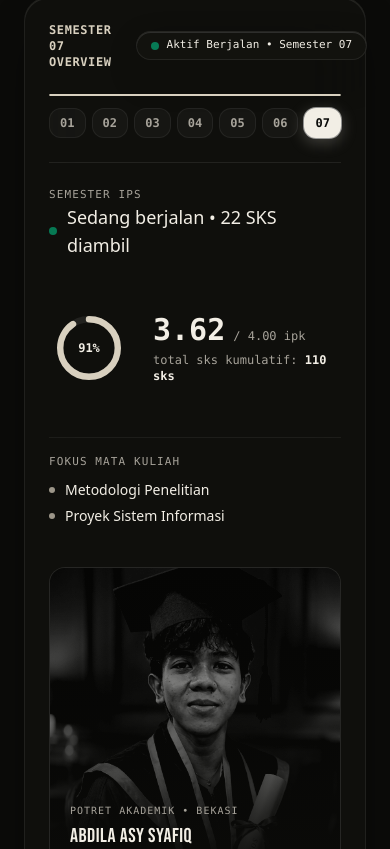
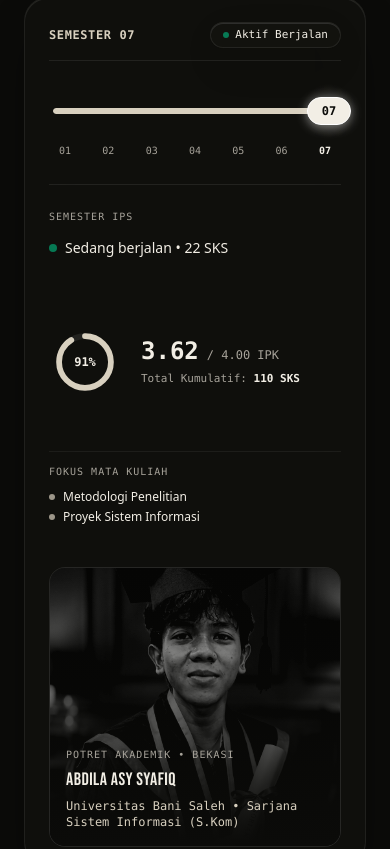
Before and after one commit to dilcuyy/Portfolio-Abdila, a React (Vite) app: page / in a window 390 px wide. Shown: the part 2675-3524 px from the top of the page. Built offline with nearby package versions, Linux system fonts and the light colour scheme.

Commit message:
feat(education): implement smooth touch slider with trailing white aura and zero mobile text wrap

```diff
--- a/src/components/Education.jsx
+++ b/src/components/Education.jsx
@@ -46,11 +46,17 @@ function useCountUp(targetVal, isVisible) {
 export default function Education() {
   const sectionRef = useRef(null);
   const photoCardRef = useRef(null);
+  const sliderTrackRef = useRef(null);
+  const isDragging = useRef(false);
+  const lastTouchX = useRef(0);
+
   const semesters = portfolioData.education.semesters || [];
 
   const [activeSmtIndex, setActiveSmtIndex] = useState(semesters.length - 1);
-  const [hoveredSmtIndex, setHoveredSmtIndex] = useState(null);
   const [isInView, setIsInView] = useState(false);
+  const [dragPercent, setDragPercent] = useState(null);
+  const [dragDirection, setDragDirection] = useState('none'); // 'left' | 'right' | 'none'
+  const [isSliding, setIsSliding] = useState(false);
 
   const activeSmt = useMemo(
     () => semesters[activeSmtIndex] || semesters[semesters.length - 1],
@@ -79,7 +85,7 @@ export default function Education() {
     return () => observer.disconnect();
   }, []);
 
-  // Parallax effect on photo card without useState (direct DOM mutation)
+  // Subtle parallax effect on photo card without useState
   useEffect(() => {
     if (window.matchMedia('(prefers-reduced-motion: reduce)').matches) return;
 
@@ -90,7 +96,7 @@ export default function Education() {
 
       if (rect.top < windowHeight && rect.bottom > 0) {
         const scrolledRatio = (windowHeight - rect.top) / (windowHeight + rect.height);
-        const parallaxY = (scrolledRatio - 0.5) * 40; // max 20px translation
+        const parallaxY = (scrolledRatio - 0.5) * 30;
         photoCardRef.current.style.transform = `translate3d(0, ${parallaxY}px, 0)`;
       }
     };
@@ -123,6 +129,59 @@ export default function Education() {
     return () => ctx.revert();
   }, []);
 
+  // Mobile Smooth Aura Slider Drag Handlers
+  const handleSliderStart = (clientX) => {
+    isDragging.current = true;
+    lastTouchX.current = clientX;
+    setIsSliding(true);
+    updateSliderPosition(clientX);
+  };
+
+  const handleSliderMove = (clientX) => {
+    if (!isDragging.current || !sliderTrackRef.current) return;
+
+    const delta = clientX - lastTouchX.current;
+    if (delta > 2) {
+      setDragDirection('right');
+    } else if (delta < -2) {
+      setDragDirection('left');
+    }
+    lastTouchX.current = clientX;
+
+    updateSliderPosition(clientX);
+  };
+
+  const updateSliderPosition = (clientX) => {
+    if (!sliderTrackRef.current) return;
+    const rect = sliderTrackRef.current.getBoundingClientRect();
+    const offsetX = Math.max(0, Math.min(clientX - rect.left, rect.width));
+    const ratio = offsetX / rect.width;
+    setDragPercent(ratio * 100);
+
+    const nearestIndex = Math.round(ratio * (semesters.length - 1));
+    if (nearestIndex !== activeSmtIndex && nearestIndex >= 0 && nearestIndex < semesters.length) {
+      setActiveSmtIndex(nearestIndex);
+    }
+  };
+
+  const handleSliderEnd = () => {
+    if (!isDragging.current) return;
+    isDragging.current = false;
+    setIsSliding(false);
+    setDragPercent(null);
+    setDragDirection('none');
+  };
+
+  useEffect(() => {
+    const handleGlobalMouseUp = () => {
+      if (isDragging.current) {
+        handleSliderEnd();
+      }
+    };
+    window.addEventListener('mouseup', handleGlobalMouseUp);
+    return () => window.removeEventListener('mouseup', handleGlobalMouseUp);
+  }, []);
+
   // Radial Progress Ring calculations (IPK / 4.00)
   const ipkNum = parseFloat(activeSmt.ipk) || 0;
   const radius = 36;
@@ -131,6 +190,7 @@ export default function Education() {
   const strokeDashoffset = circumference - circumference * (isInView ? ipkRatio : 0);
 
   const horizontalProgressPercent = (activeSmtIndex / (semesters.length - 1)) * 100;
+  const currentSliderPercent = dragPercent !== null ? dragPercent : horizontalProgressPercent;
 
   return (
     <section
@@ -162,37 +222,117 @@ export default function Education() {
           </div>
         </div>
 
-        {/* Master Unified Editorial Card (Uniform Locked Height) */}
+        {/* Master Unified Editorial Card */}
         <div className="edu-master-card ios-glass-card rounded-3xl p-6 sm:p-8 md:p-10 border border-white/[0.08] shadow-[0_24px_50px_rgba(0,0,0,0.6)] space-y-6">
 
-          {/* Card Top: Active Semester Overview & Live Status Pill */}
-          <div className="flex items-center justify-between gap-3">
-            <div className="flex items-center space-x-3">
-              <span className="text-xs sm:text-sm font-mono font-bold text-[#D8D0BF] uppercase tracking-wider">
-                SEMESTER 0{activeSmt.smt} OVERVIEW
+          {/* Card Top Header: Active Semester Overview & Live Status Pill (Zero Wrapping on Mobile) */}
+          <div className="flex items-center justify-between gap-2 border-b border-white/[0.08] pb-3">
+            <div className="flex items-center space-x-2.5 min-w-0">
+              <span className="text-xs sm:text-sm font-mono font-bold text-[#D8D0BF] uppercase tracking-wider whitespace-nowrap">
+                SEMESTER 0{activeSmt.smt}
               </span>
-              <span className="text-[11px] font-mono text-[#A7A39A] hidden sm:inline">
+              <span className="text-[11px] font-mono text-[#A7A39A] hidden sm:inline truncate">
                 • {activeSmt.period}
               </span>
             </div>
 
             {/* Live Activity Status Pill */}
-            <div className="inline-flex items-center gap-2 px-3.5 py-1.5 rounded-full ios-glass border border-white/[0.09] text-xs font-mono text-[#F2EEE5] shrink-0">
+            <div className="inline-flex items-center gap-1.5 px-3 py-1 rounded-full ios-glass border border-white/[0.09] text-[11px] sm:text-xs font-mono text-[#F2EEE5] shrink-0 whitespace-nowrap">
               <span
-                className={`w-2 h-2 rounded-full ${
+                className={`w-1.5 h-1.5 rounded-full ${
                   activeSmt.status === 'Aktif Berjalan'
                     ? 'bg-emerald-400 animate-pulse'
                     : 'bg-[#D8D0BF]'
                 }`}
               />
-              <span className="capitalize text-[11px] sm:text-xs">
-                {activeSmt.status.toLowerCase()} • Semester 0{activeSmt.smt}
-              </span>
+              <span className="capitalize">{activeSmt.status}</span>
             </div>
           </div>
 
-          {/* Horizontal Interactive Timeline Track */}
-          <div className="space-y-3">
+          {/* Mobile Smooth Slider with Trailing White Aura Effect (Visible on Mobile) */}
+          <div className="lg:hidden space-y-2 pt-1 select-none">
+            <div
+              ref={sliderTrackRef}
+              className="relative w-full h-11 flex items-center cursor-grab active:cursor-grabbing touch-none px-1"
+              onTouchStart={(e) => handleSliderStart(e.touches[0].clientX)}
+              onTouchMove={(e) => handleSliderMove(e.touches[0].clientX)}
+              onTouchEnd={handleSliderEnd}
+              onMouseDown={(e) => handleSliderStart(e.clientX)}
+              onMouseMove={(e) => handleSliderMove(e.clientX)}
+              onMouseUp={handleSliderEnd}
+            >
+              {/* Base Background Rail */}
+              <div className="absolute left-1 right-1 h-1.5 bg-white/[0.08] rounded-full overflow-hidden">
+                <div
+                  className="h-full bg-[#D8D0BF] rounded-full transition-all duration-150 ease-out"
+                  style={{ width: `${currentSliderPercent}%` }}
+                />
+              </div>
+
+              {/* Trailing White Aura Effect behind Slider Knob */}
+              {isSliding && dragDirection === 'right' && (
+                <div
+                  className="absolute top-1/2 -translate-y-1/2 h-7 bg-gradient-to-r from-transparent via-white/20 to-white/50 blur-md rounded-full pointer-events-none transition-all"
+                  style={{
+                    left: `calc(${Math.max(0, currentSliderPercent - 26)}% + 6px)`,
+                    width: '26%',
+                  }}
+                />
+              )}
+
+              {isSliding && dragDirection === 'left' && (
+                <div
+                  className="absolute top-1/2 -translate-y-1/2 h-7 bg-gradient-to-l from-transparent via-white/20 to-white/50 blur-md rounded-full pointer-events-none transition-all"
+                  style={{
+                    left: `calc(${currentSliderPercent}% + 6px)`,
+                    width: '26%',
+                  }}
+                />
+              )}
+
+              {/* Ambient Radial Aura Glow on Knob */}
+              <div
+                className={`absolute top-1/2 -translate-y-1/2 -translate-x-1/2 w-14 h-14 rounded-full pointer-events-none transition-opacity duration-200 ${
+                  isSliding ? 'opacity-100' : 'opacity-40'
+                }`}
+                style={{
+                  left: `calc(12px + (${currentSliderPercent} / 100) * (100% - 24px))`,
+                  background: 'radial-gradient(circle, rgba(255,255,255,0.45) 0%, rgba(216,208,191,0.15) 50%, transparent 70%)',
+                }}
+              />
+
+              {/* The Slider Knob */}
+              <div
+                className={`absolute top-1/2 -translate-y-1/2 -translate-x-1/2 w-11 h-7 rounded-full bg-[#F2EEE5] text-[#0B0B09] font-mono text-xs font-bold flex items-center justify-center shadow-[0_2px_12px_rgba(255,255,255,0.45)] border border-white transition-transform duration-100 ${
+                  isSliding ? 'scale-110 shadow-[0_0_20px_rgba(255,255,255,0.9)]' : ''
+                }`}
+                style={{
+                  left: `calc(12px + (${currentSliderPercent} / 100) * (100% - 24px))`,
+                }}
+              >
+                0{activeSmt.smt}
+              </div>
+            </div>
+
+            {/* 7 Tick Markers Below Slider Track (Tap to jump) */}
+            <div className="flex justify-between items-center px-1 text-[10px] font-mono text-[#A7A39A]">
+              {semesters.map((item, idx) => (
+                <button
+                  key={item.id}
+                  type="button"
+                  onClick={() => setActiveSmtIndex(idx)}
+                  className={`px-1.5 py-0.5 transition-colors cursor-pointer ${
+                    idx === activeSmtIndex ? 'text-[#F2EEE5] font-bold' : 'hover:text-[#F2EEE5]'
+                  }`}
+                >
+                  0{item.smt}
+                </button>
+              ))}
+            </div>
+          </div>
+
+          {/* Desktop 7-Pill Semester Grid (hidden on mobile, visible on lg) */}
+          <div className="hidden lg:block space-y-3">
             {/* Continuous Progress Bar Line */}
             <div className="relative w-full h-0.5 bg-white/[0.08] rounded-full overflow-hidden">
               <div
@@ -203,8 +343,7 @@ export default function Education() {
               />
             </div>
 
-            {/* Professional 7-Pill Semester Grid (100% Visible on Mobile & Desktop) */}
-            <div className="grid grid-cols-7 gap-1.5 sm:gap-2 select-none">
+            <div className="grid grid-cols-7 gap-2 select-none">
               {semesters.map((item, idx) => {
                 const isActive = idx === activeSmtIndex;
                 const year = item.period.split(' ')[0];
@@ -213,17 +352,17 @@ export default function Education() {
                     key={item.id}
                     type="button"
                     onClick={() => setActiveSmtIndex(idx)}
-                    className={`ios-press rounded-xl py-2 sm:py-2.5 flex flex-col items-center justify-center transition-all cursor-pointer ${
+                    className={`ios-press rounded-xl py-2.5 flex flex-col items-center justify-center transition-all cursor-pointer ${
                       isActive
                         ? 'bg-[#F2EEE5] text-[#0B0B09] font-bold shadow-[0_4px_16px_rgba(242,238,229,0.25)] ring-1 ring-white/50'
                         : 'bg-white/[0.03] text-[#A7A39A] hover:text-[#F2EEE5] hover:bg-white/[0.07] border border-white/[0.06]'
                     }`}
                     aria-label={`Semester ${item.smt}`}
                   >
-                    <span className="text-xs sm:text-sm font-mono font-bold leading-none">
+                    <span className="text-sm font-mono font-bold leading-none">
                       0{item.smt}
                     </span>
-                    <span className="hidden sm:block text-[10px] font-mono opacity-70 mt-1">
+                    <span className="text-[10px] font-mono opacity-70 mt-1">
                       {year}
                     </span>
                   </button>
@@ -232,41 +371,41 @@ export default function Education() {
             </div>
           </div>
 
-          {/* Unified 2-Column Body: Left Metrics + Right Portrait (Matching Locked Heights) */}
+          {/* Unified 2-Column Body: Left Metrics + Right Portrait (Locked Equal Heights) */}
           <div className="grid grid-cols-1 lg:grid-cols-12 gap-8 lg:gap-12 items-stretch pt-6 border-t border-white/[0.08]">
 
             {/* Left Column: Academic Metrics (Locked Fixed Height - Zero Layout Shift) */}
-            <div className="lg:col-span-7 flex flex-col justify-between h-[340px] sm:h-[380px]">
+            <div className="lg:col-span-7 flex flex-col justify-between h-[320px] sm:h-[360px]">
 
-              {/* Metric 1: Semester IPS (Fixed-Height Row) */}
+              {/* Metric 1: Semester IPS (Fixed-Height Row, No Text Wrapping) */}
               <div className="space-y-1">
-                <span className="text-[11px] font-mono text-[#A7A39A] uppercase tracking-widest block">
+                <span className="text-[10px] sm:text-[11px] font-mono text-[#A7A39A] uppercase tracking-widest block">
                   SEMESTER IPS
                 </span>
 
-                <div className="h-12 sm:h-14 flex items-center">
+                <div className="h-10 sm:h-12 flex items-center">
                   {activeSmt.ips === 'Ongoing' || activeSmt.ips === '—' ? (
-                    <div className="flex items-center space-x-2.5 text-lg sm:text-xl font-medium text-[#F2EEE5]">
+                    <div className="flex items-center space-x-2 text-sm sm:text-base font-medium text-[#F2EEE5] whitespace-nowrap">
                       <span className="w-2 h-2 rounded-full bg-emerald-400 animate-pulse shrink-0" />
-                      <span>Sedang berjalan • {activeSmt.sksSmt} SKS diambil</span>
+                      <span>Sedang berjalan • {activeSmt.sksSmt} SKS</span>
                     </div>
                   ) : (
-                    <div className="flex items-baseline space-x-3">
-                      <span className="text-3xl sm:text-4xl font-mono font-bold text-[#F2EEE5] tracking-tight">
+                    <div className="flex items-baseline space-x-2.5 whitespace-nowrap">
+                      <span className="text-2xl sm:text-3xl font-mono font-bold text-[#F2EEE5] tracking-tight">
                         {animatedIps} IPS
                       </span>
                       <span className="text-xs font-mono text-[#A7A39A]">
-                        • {activeSmt.sksSmt} SKS diambil
+                        • {activeSmt.sksSmt} SKS
                       </span>
                     </div>
                   )}
                 </div>
               </div>
 
-              {/* Metric 2: Cumulative IPK & Radial Ring (Fixed-Height Row) */}
-              <div className="h-20 sm:h-24 flex items-center space-x-6 sm:space-x-8 pt-1">
-                {/* SVG Radial Ring (Transparent Background / No Drop-Shadow Artifacts) */}
-                <div className="relative w-20 h-20 sm:w-22 sm:h-22 shrink-0 flex items-center justify-center bg-transparent">
+              {/* Metric 2: Cumulative IPK & Radial Ring (Fixed-Height Row, No Text Wrapping) */}
+              <div className="h-20 flex items-center space-x-5 sm:space-x-8 pt-1">
+                {/* SVG Radial Ring */}
+                <div className="relative w-18 h-18 sm:w-20 sm:h-20 shrink-0 flex items-center justify-center bg-transparent">
                   <svg
                     className="w-full h-full transform -rotate-90 bg-transparent overflow-visible"
                     viewBox="0 0 100 100"
@@ -299,30 +438,30 @@ export default function Education() {
                 </div>
 
                 {/* IPK Number & SKS Detail */}
-                <div className="space-y-1">
+                <div className="space-y-1 whitespace-nowrap">
                   <div className="flex items-baseline space-x-2">
-                    <span className="text-3xl sm:text-4xl font-mono font-bold text-[#F2EEE5]">
+                    <span className="text-2xl sm:text-3xl font-mono font-bold text-[#F2EEE5]">
                       {animatedIpk}
                     </span>
-                    <span className="text-xs sm:text-sm font-mono text-[#A7A39A]">/ 4.00 ipk</span>
+                    <span className="text-xs sm:text-sm font-mono text-[#A7A39A]">/ 4.00 IPK</span>
                   </div>
-                  <p className="text-xs font-mono text-[#A7A39A]">
-                    total sks kumulatif: <span className="text-[#F2EEE5] font-semibold">{activeSmt.totalSks} sks</span>
+                  <p className="text-[11px] sm:text-xs font-mono text-[#A7A39A]">
+                    Total Kumulatif: <span className="text-[#F2EEE5] font-semibold">{activeSmt.totalSks} SKS</span>
                   </p>
                 </div>
               </div>
 
               {/* Metric 3: Fokus Mata Kuliah (Fixed-Height Container) */}
-              <div className="pt-4 border-t border-white/[0.06] space-y-2">
-                <span className="text-[11px] font-mono text-[#A7A39A] uppercase tracking-widest block">
+              <div className="pt-3 border-t border-white/[0.06] space-y-1.5">
+                <span className="text-[10px] sm:text-[11px] font-mono text-[#A7A39A] uppercase tracking-widest block">
                   FOKUS MATA KULIAH
                 </span>
-                <div className="h-[48px] sm:h-[52px] flex flex-col justify-center space-y-1.5">
+                <div className="h-[44px] sm:h-[48px] flex flex-col justify-center space-y-1">
                   {activeSmt.featuredSubjects &&
                     activeSmt.featuredSubjects.map((sub, idx) => (
                       <div
                         key={idx}
-                        className="flex items-center space-x-2.5 text-sm sm:text-base text-[#F2EEE5] font-light truncate"
+                        className="flex items-center space-x-2 text-xs sm:text-sm text-[#F2EEE5] font-light truncate"
                       >
                         <span className="w-1.5 h-1.5 rounded-full bg-[#D8D0BF]/70 shrink-0" />
                         <span className="truncate">{sub}</span>
@@ -337,7 +476,7 @@ export default function Education() {
             <div className="lg:col-span-5 w-full">
               <div
                 ref={photoCardRef}
-                className="relative h-[340px] sm:h-[380px] rounded-2xl sm:rounded-3xl overflow-hidden border border-white/[0.08] bg-[#141411] group flex flex-col justify-end transition-transform duration-300 ease-out"
+                className="relative h-[280px] sm:h-[320px] lg:h-[360px] rounded-2xl sm:rounded-3xl overflow-hidden border border-white/[0.08] bg-[#141411] group flex flex-col justify-end transition-transform duration-300 ease-out"
               >
                 <img
                   src={portfolioData.education.image}
@@ -348,11 +487,11 @@ export default function Education() {
                 <div className="absolute inset-0 bg-gradient-to-t from-[#0B0B09] via-[#0B0B09]/40 to-transparent" />
 
                 {/* Caption Overlay */}
-                <div className="relative z-10 p-5 sm:p-6 space-y-1">
+                <div className="relative z-10 p-4 sm:p-6 space-y-1">
                   <span className="text-[10px] font-mono text-[#A7A39A] uppercase tracking-widest block">
                     POTRET AKADEMIK • BEKASI
                   </span>
-                  <p className="text-xl sm:text-2xl font-bebas text-[#F2EEE5] uppercase tracking-wide">
+                  <p className="text-lg sm:text-2xl font-bebas text-[#F2EEE5] uppercase tracking-wide">
                     {portfolioData.personal.name}
                   </p>
                   <p className="text-xs font-mono text-[#D8D0BF]">
```
